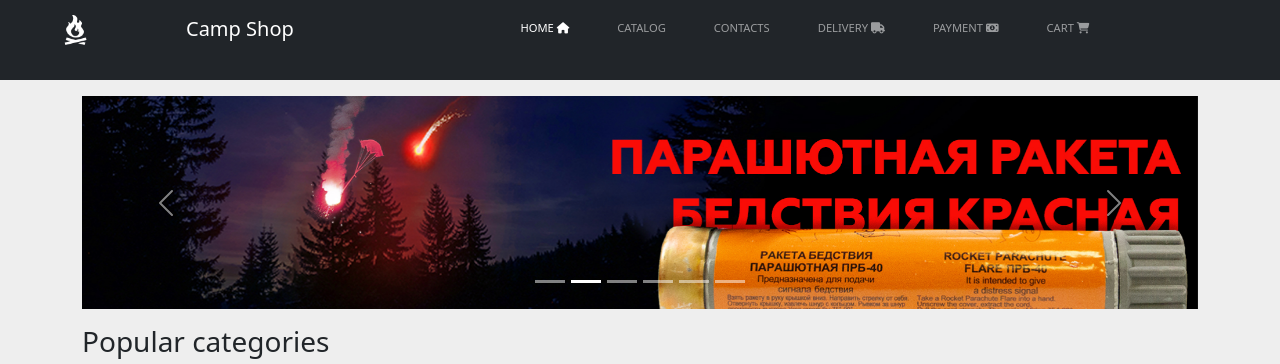
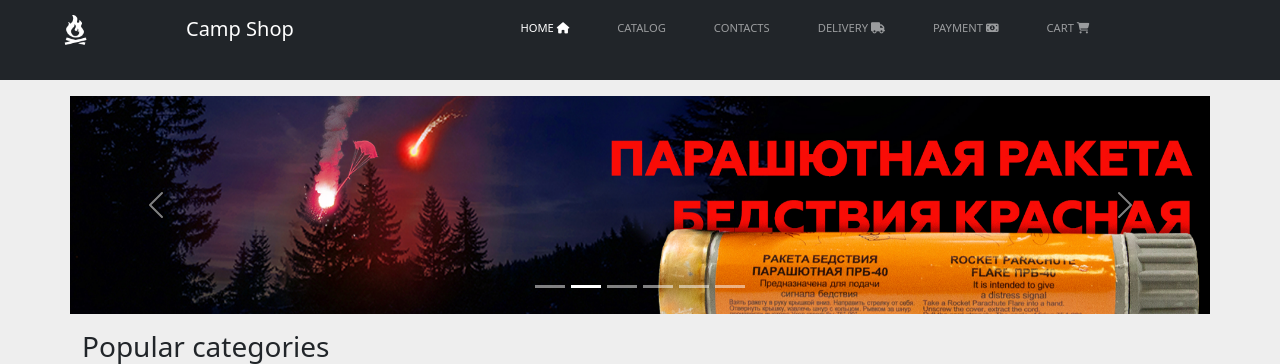
Before and after one commit to RudnevDanil/react_shop, a React (Create React App) app: page / in a window 1280 px wide. Shown: the top 364 px of the page. Built offline with nearby package versions, Linux system fonts and the light colour scheme.

Commit message:
Update Carousel.js

```diff
--- a/src/components/Carousel/Carousel.js
+++ b/src/components/Carousel/Carousel.js
@@ -19,7 +19,7 @@ export default function Carousel(){
     })
 
     return (
-        <div className="container">
+        <div className="container px-0">
             <div id="carousel_1" className="carousel slide" data-bs-ride="carousel">
                 <div className="carousel-indicators">
                     {slider}
```
